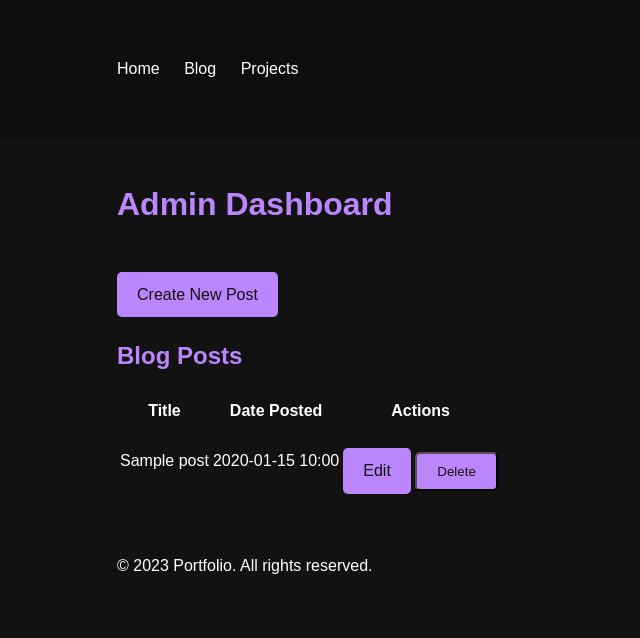
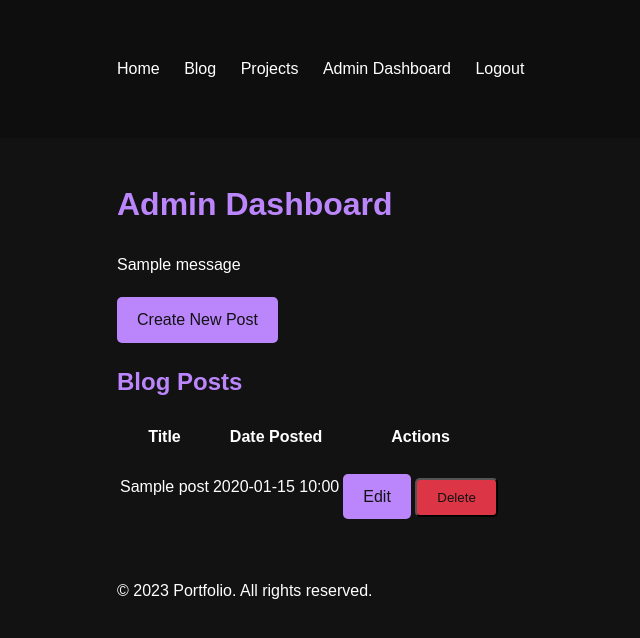
Before and after one commit to zill4/portfolio_site, a Flask app: page /admin/dashboard in a window 1280 px wide. Shown: the top 638 px of the page, without its empty margins (11-651 px from the left). Run offline with Flask 3, Linux system fonts and the light colour scheme; a user stored in the database is signed in; tables that the repository leaves empty hold one stand-in row (values such as "Sample post"); one stand-in notice (Sample message) is shown.

Commit message:
Agent query: 1. Can you access the admin dashboard after logging in? 2. Are you able to create a new blog post from the admin dashboard? 3. Can you see the list of blog posts on the admin dashboard with pagination? 4. Are you able to edit and delete existing blog posts from the admin dashboard? 5. Do you see confirmation messages after creating, editing, or deleting a blog post?

```diff
--- a/routes/admin.py
+++ b/routes/admin.py
@@ -14,6 +14,7 @@ def login():
         user = User.query.filter_by(username=username).first()
         if user and user.check_password(password):
             login_user(user)
+            flash('Logged in successfully.', 'success')
             return redirect(url_for('admin.dashboard'))
         flash('Invalid username or password', 'error')
         logging.error(f"Login failed for user {username}. User exists: {user is not None}")
@@ -23,12 +24,14 @@ def login():
 @login_required
 def logout():
     logout_user()
+    flash('Logged out successfully.', 'success')
     return redirect(url_for('main.index'))
 
 @admin_bp.route('/dashboard')
 @login_required
 def dashboard():
-    posts = BlogPost.query.order_by(BlogPost.date_posted.desc()).all()
+    page = request.args.get('page', 1, type=int)
+    posts = BlogPost.query.order_by(BlogPost.date_posted.desc()).paginate(page=page, per_page=10)
     return render_template('admin/dashboard.html', posts=posts)
 
 @admin_bp.route('/new_post', methods=['GET', 'POST'])
--- a/static/css/style.css
+++ b/static/css/style.css
@@ -106,3 +106,19 @@ a {
         width: 95%;
     }
 }
+
+.admin-actions {
+    margin-top: 20px;
+}
+
+.admin-actions .btn {
+    margin-right: 10px;
+}
+
+.btn-danger {
+    background-color: #dc3545;
+}
+
+.btn-danger:hover {
+    background-color: #c82333;
+}
--- a/templates/admin/dashboard.html
+++ b/templates/admin/dashboard.html
@@ -4,6 +4,14 @@
 
 {% block content %}
 <h1>Admin Dashboard</h1>
+
+{% with messages = get_flashed_messages(with_categories=true) %}
+  {% if messages %}
+    {% for category, message in messages %}
+      <div class="alert alert-{{ category }}">{{ message }}</div>
+    {% endfor %}
+  {% endif %}
+{% endwith %}
 
 <a href="{{ url_for('admin.new_post') }}" class="btn">Create New Post</a>
 
@@ -17,7 +25,7 @@
         </tr>
     </thead>
     <tbody>
-        {% for post in posts %}
+        {% for post in posts.items %}
         <tr>
             <td>{{ post.title }}</td>
             <td>{{ post.date_posted.strftime('%Y-%m-%d %H:%M') }}</td>
@@ -31,4 +39,11 @@
         {% endfor %}
     </tbody>
 </table>
+
+{% if posts.has_prev %}
+<a href="{{ url_for('admin.dashboard', page=posts.prev_num) }}">&laquo; Previous</a>
+{% endif %}
+{% if posts.has_next %}
+<a href="{{ url_for('admin.dashboard', page=posts.next_num) }}">Next &raquo;</a>
+{% endif %}
 {% endblock %}
--- a/templates/base.html
+++ b/templates/base.html
@@ -15,6 +15,12 @@
                     <li><a href="{{ url_for('main.index') }}">Home</a></li>
                     <li><a href="{{ url_for('blog.blog') }}">Blog</a></li>
                     <li><a href="{{ url_for('projects.projects') }}">Projects</a></li>
+                    {% if current_user.is_authenticated %}
+                        <li><a href="{{ url_for('admin.dashboard') }}">Admin Dashboard</a></li>
+                        <li><a href="{{ url_for('admin.logout') }}">Logout</a></li>
+                    {% else %}
+                        <li><a href="{{ url_for('admin.login') }}">Admin Login</a></li>
+                    {% endif %}
                 </ul>
             </nav>
         </div>
```
Also changed, not shown: templates/blog_post.html (+8 -0 lines).
